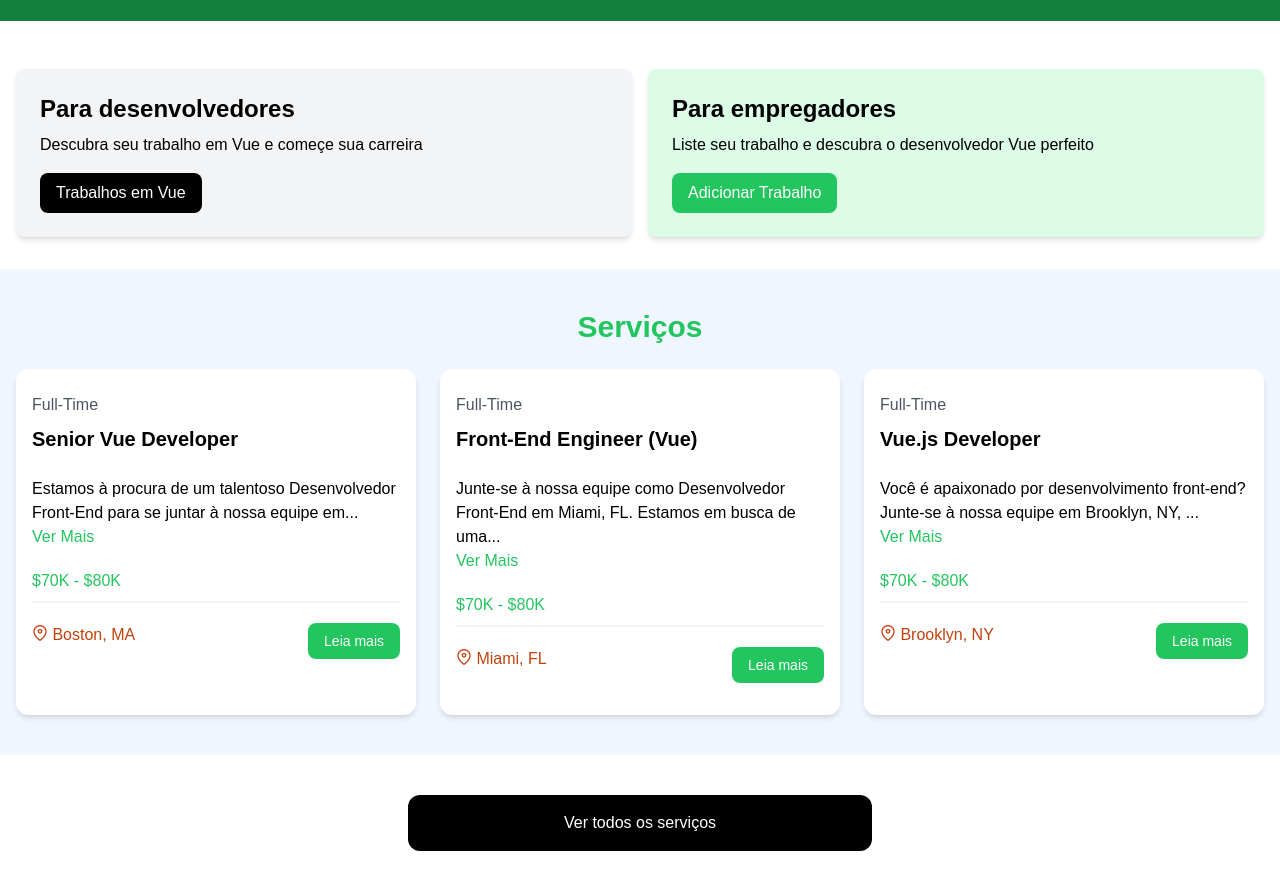
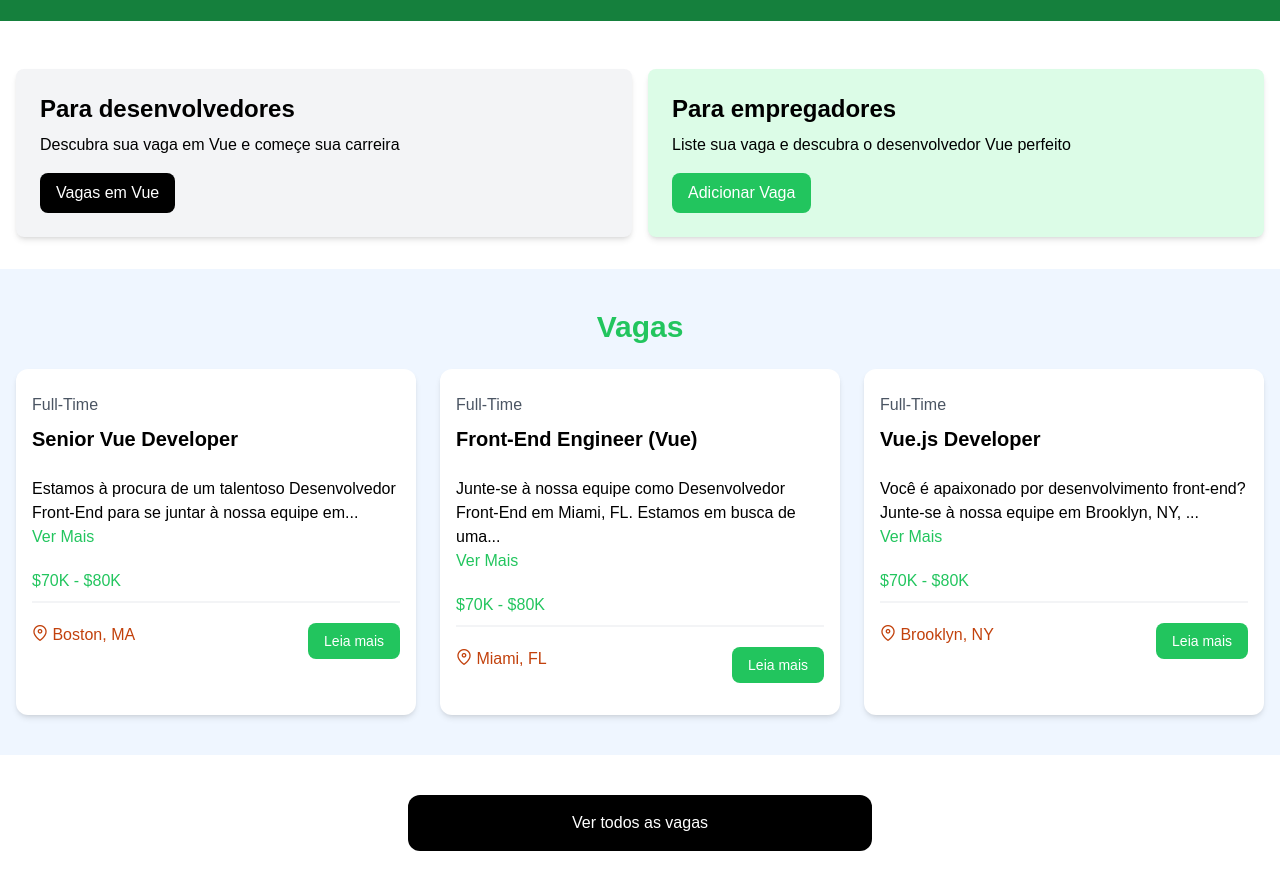
Before and after one commit to ThiagoHs1/vue, a Vue app in the folder vue-jobs/: page / in a window 1280 px wide. Shown: the part 340-1230 px from the top of the page. Built offline with nearby package versions, Linux system fonts and the light colour scheme; data requests are answered from the project's data file.

Commit message:
Editando texto

```diff
--- a/vue-jobs/src/components/HomeCards.vue
+++ b/vue-jobs/src/components/HomeCards.vue
@@ -11,13 +11,13 @@
         <Card>
           <h2 class="text-2xl font-bold">Para desenvolvedores</h2>
           <p class="mt-2 mb-4">
-            Descubra seu trabalho em Vue e começe sua carreira
+            Descubra sua vaga em Vue e começe sua carreira
           </p>
           <RouterLink
             to="/jobs"
             class="inline-block bg-black text-white rounded-lg px-4 py-2 hover:bg-gray-700"
           >
-            Trabalhos em Vue
+            Vagas em Vue
           </RouterLink>
         </Card>
 
@@ -25,13 +25,13 @@
         <Card bg="bg-green-100">
           <h2 class="text-2xl font-bold">Para empregadores</h2>
           <p class="mt-2 mb-4">
-            Liste seu trabalho e descubra o desenvolvedor Vue perfeito
+            Liste sua vaga e descubra o desenvolvedor Vue perfeito
           </p>
           <RouterLink
             to="/jobs/add"
             class="inline-block bg-green-500 text-white rounded-lg px-4 py-2 hover:bg-green-600"
           >
-            Adicionar Trabalho
+            Adicionar Vaga
           </RouterLink>
         </Card>
       </div>
--- a/vue-jobs/src/components/JobListings.vue
+++ b/vue-jobs/src/components/JobListings.vue
@@ -37,7 +37,7 @@ defineProps({
   <section class="bg-blue-50 px-4 py-10">
     <div class="container-xl lg:container m-auto">
       <h2 class="text-3xl font-bold text-green-500 text-center mb-6">
-        Serviços
+        Vagas
       </h2>
 
       <div v-if="state.isLoading" class=" text-center text-gray-500 py-6 "  > <PulseLoader /></div>
@@ -58,7 +58,7 @@ defineProps({
       to="/jobs"
       class="block bg-black text-white text-center py-4 px-6 rounded-xl hover:bg-gray-700"
     >
-      Ver todos os serviços
+      Ver todos as vagas
     </RouterLink>
   </section>
 </template>
```
